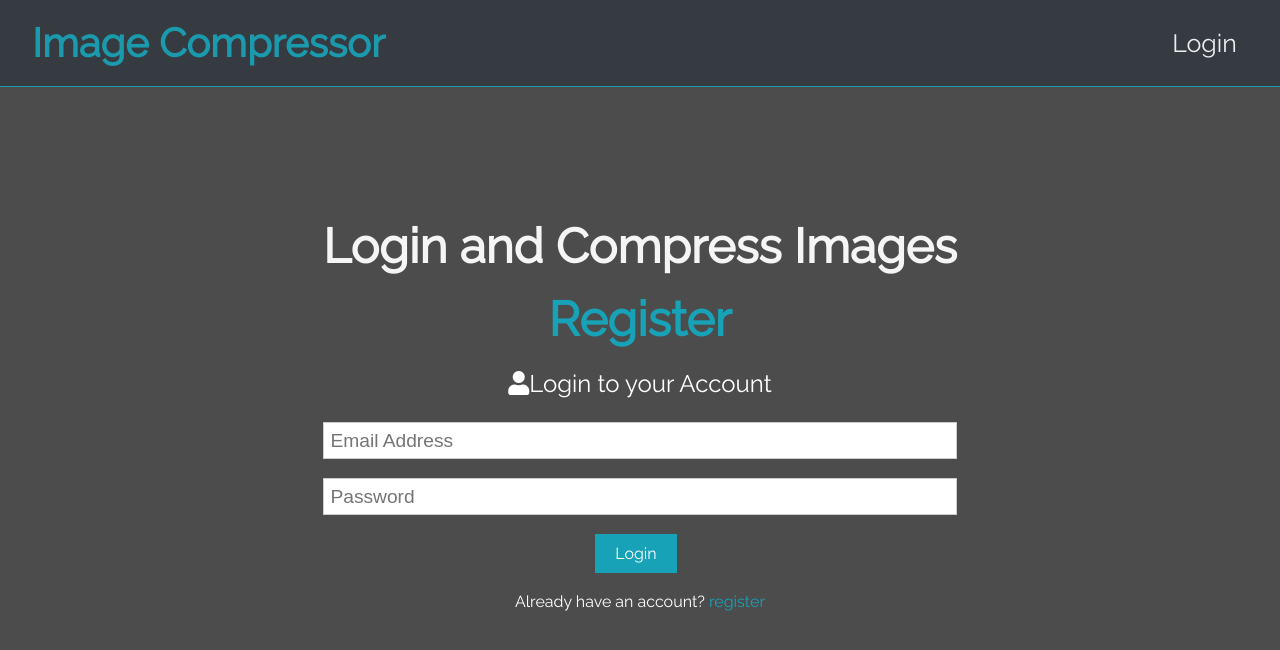
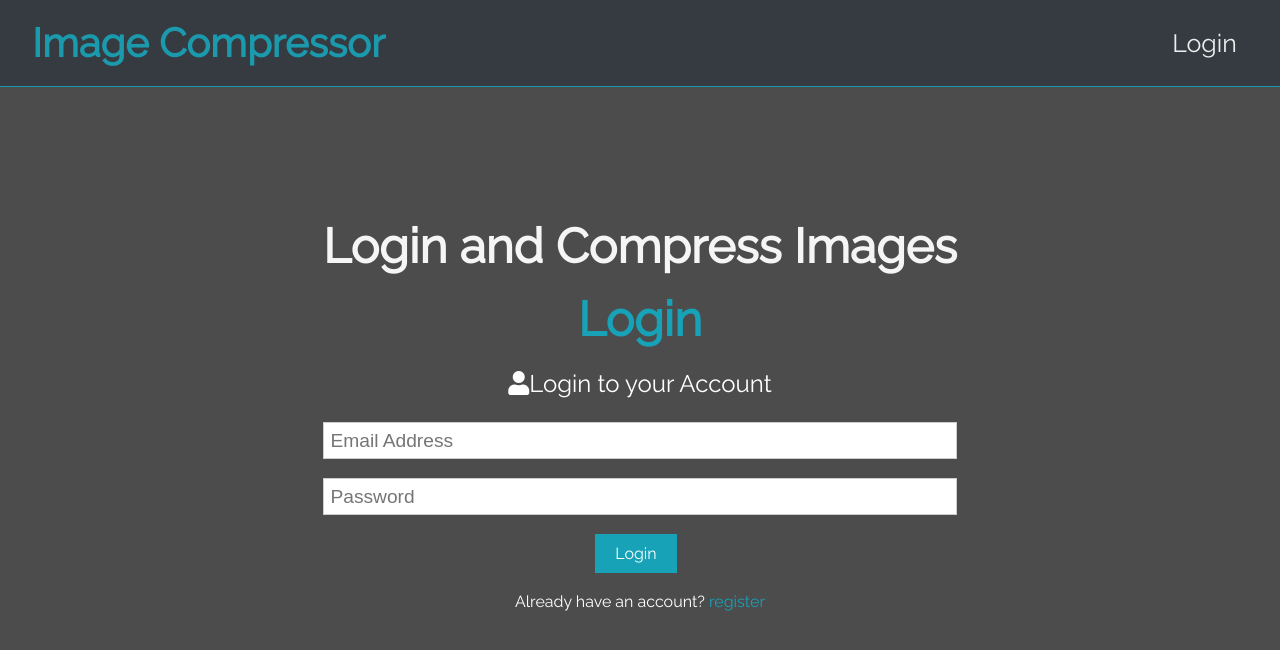
Before and after one commit to meparasagarwal/Hack2HireImageOptimisation, a React (Create React App) app in the folder client/: page /login in a window 1280 px wide. Shown: the top 650 px of the page. Built offline with nearby package versions, Linux system fonts and the light colour scheme.

Commit message:
proxy added

```diff
--- a/client/package.json
+++ b/client/package.json
@@ -31,6 +31,7 @@
       "react-app/jest"
     ]
   },
+  "proxy": "http://127.0.0.1:5000/",
   "browserslist": {
     "production": [
       ">0.2%",
--- a/client/src/components/Login.js
+++ b/client/src/components/Login.js
@@ -21,7 +21,7 @@ function Login(){
                   <div className = "landing-inner" >
                   <section className="container">
                   <h1 className="large text-primary" style={{color:"whitesmoke"}}>Login and Compress Images</h1>
-                    <h1 className="large text-primary">Register</h1>
+                    <h1 className="large text-primary">Login</h1>
                     <p className="lead"><i className="fas fa-user"></i>Login to your Account</p>
                     <form className="form" onSubmit={e=>onSubmit(e)} autoComplete="off">
                       <div className="form-group">
```
